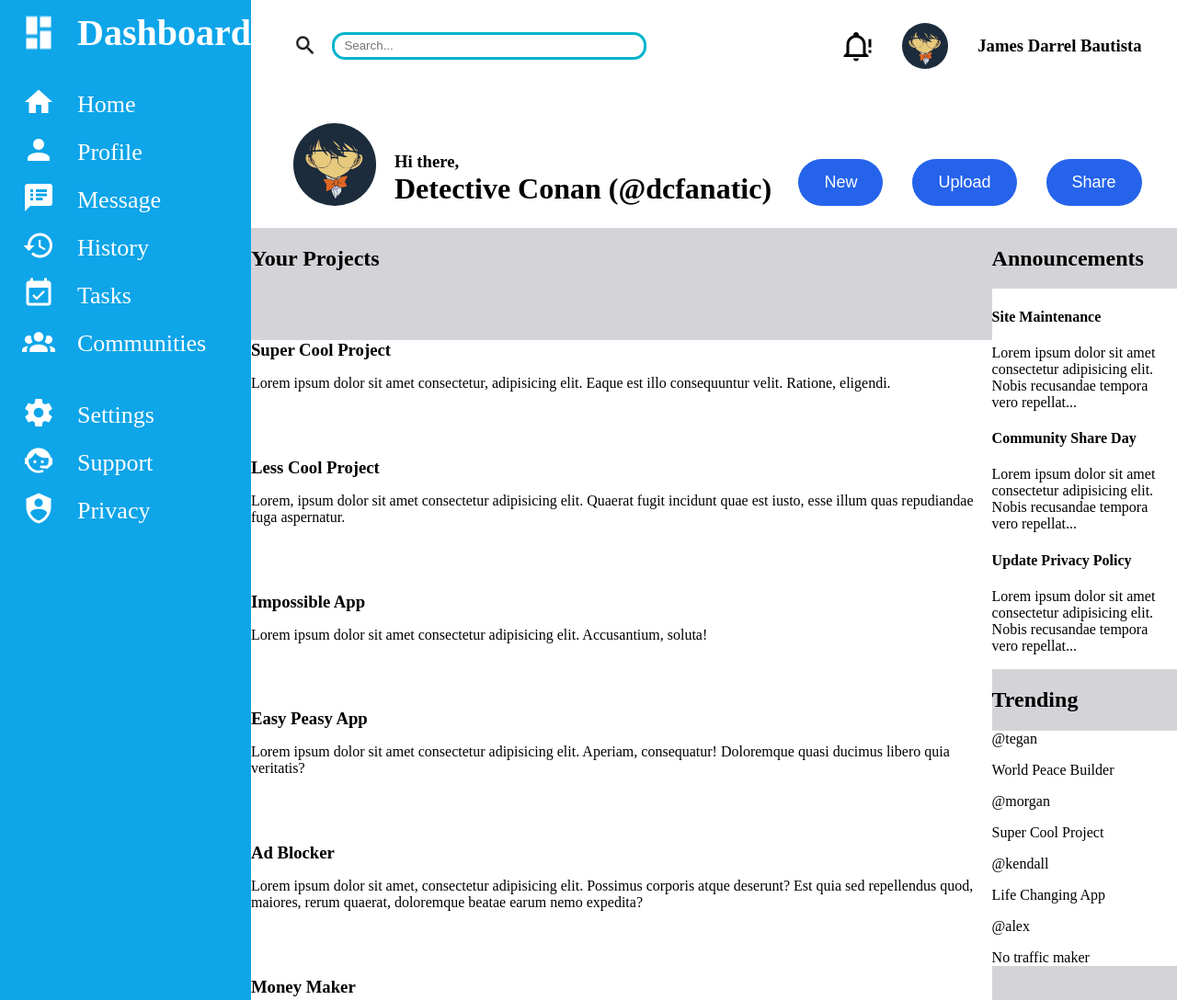
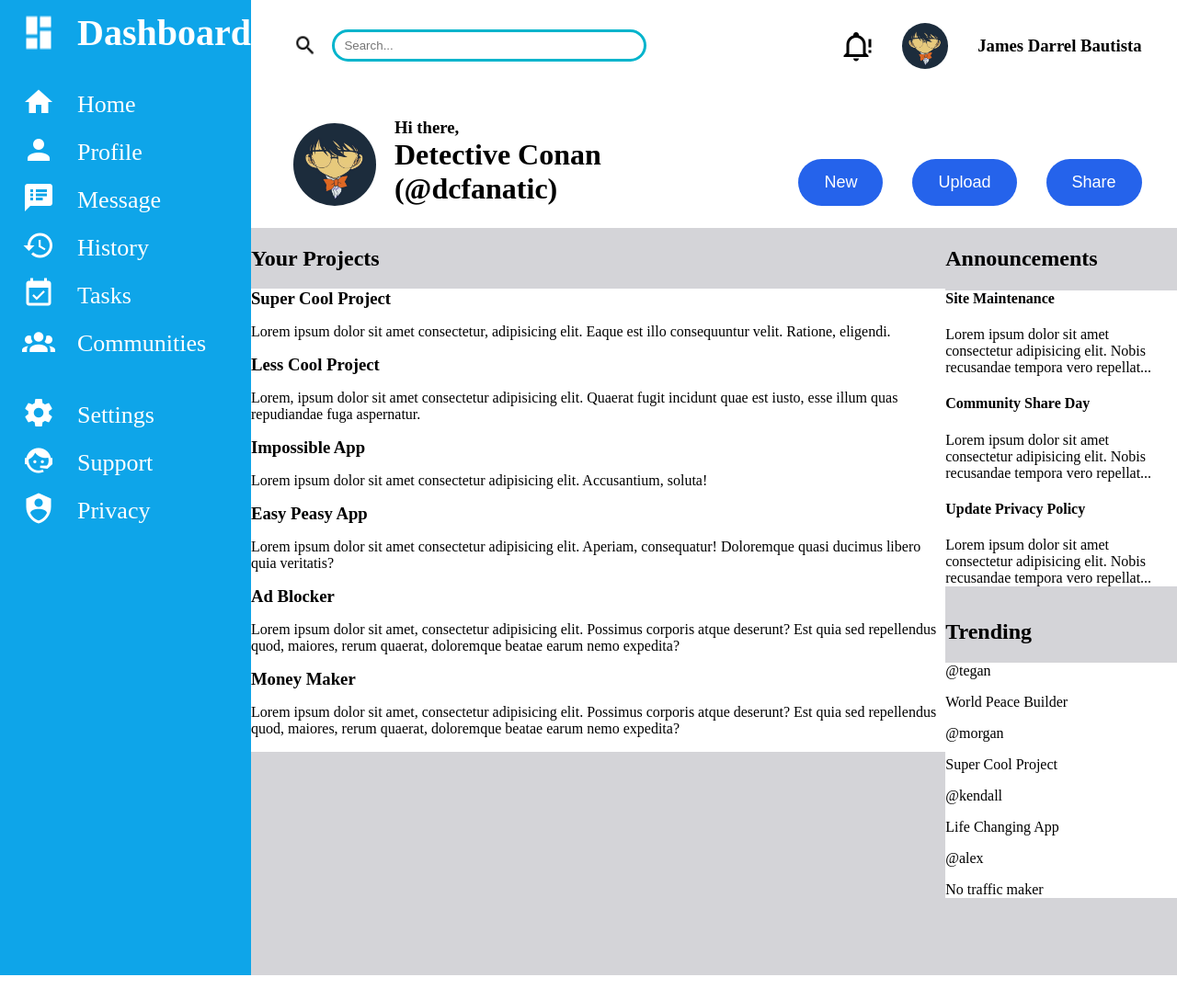
Before and after one commit to jamesdarrelbautista/admin-dashboard, a plain HTML site: page index.html in a window 1280 px wide. Shown: the top 1088 px of the page at 92% size. After the commit the page ends 1061 px from the top, so only its background shows below. Drawn offline with Linux system fonts and the light colour scheme; a web font is replaced by a local one.

Commit message:
article section progress

```diff
--- a/index.html
+++ b/index.html
@@ -67,11 +67,10 @@
 
 
 
-
     <div class="article-section">
         <div class="project-section">
             <h2>Your Projects</h2>
-
+            <div class="card">
                 <div class="cards">
                     <h3>Super Cool Project</h3>
                     <p>Lorem ipsum dolor sit amet consectetur, adipisicing elit. Eaque est illo consequuntur velit. Ratione,
@@ -109,6 +108,8 @@
                         sed
                         repellendus quod, maiores, rerum quaerat, doloremque beatae earum nemo expedita?</p>
                 </div>
+            </div>
+
         </div>
 
         <div class="announcement-section">
--- a/style.css
+++ b/style.css
@@ -76,7 +76,6 @@ h3 {
     align-items: flex-end;
     gap: 20px;
 
-    grid-column: 1 / span 2;
     grid-row: 3;
 }
 
@@ -117,11 +116,11 @@ button {
 
 .search-icon input {
     width: 100%;
-    border-radius: 14px;
+    border-radius: 18px;
     border: 3px solid #00B4CC;
     /* border-right: none; */
     padding: 10px;
-    height: 30px;
+    height: 35px;
     outline: none;
     color: #9DBFAF;
 }
@@ -151,22 +150,22 @@ button {
 
 .article-section{
     display: grid;
-    grid-template-columns: 2fr 2fr 1fr;
+    grid-template-columns: 3fr 1fr;
     grid-template-rows: 1fr 1fr;
 }
 
-.project-section {
+.project-section{
+    grid-row: 1/3;
+}
 
-    grid-row: 1 / span 3 ;
-    grid-column: 1 / span 2;
+.project-section .card {
     display: grid;
 }
 
 .announcement-section{
-    grid-row: 1;
-    display: grid;
+    grid-column: 2;
 }
 
 .trending-section {
-    grid-column: 3;
+    grid-column: 2;
 }
```
Lines whose indentation alone changed are shown as unchanged.
